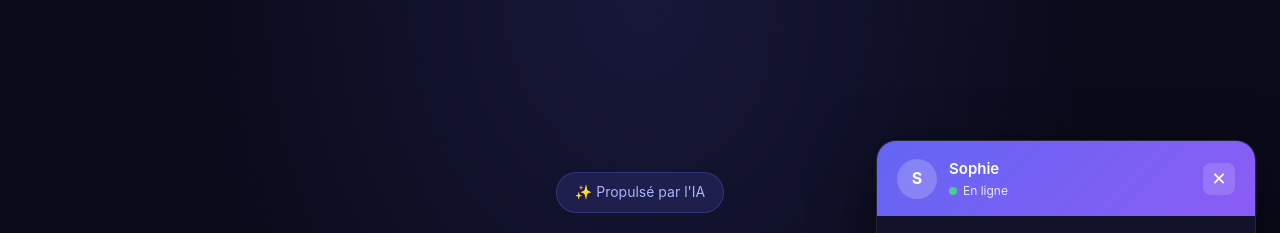
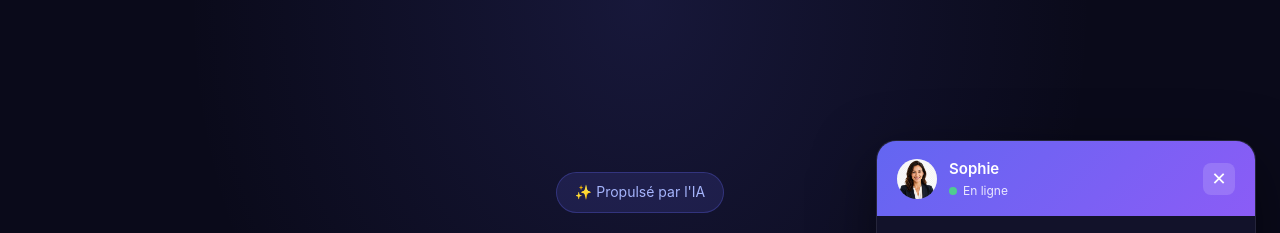
Before and after one commit to rado-automation/chatbot-immo-demo, a plain HTML site: page index.html in a window 1280 px wide. Both pictures are taken after a click on the button "Tester la démo". Shown: the top 233 px of the page. Drawn offline with Linux system fonts and the light colour scheme.

Commit message:
Add files via upload

```diff
--- a/index.html
+++ b/index.html
@@ -280,6 +280,14 @@
     font-size: 16px;
   }
 
+  .chat-avatar img {
+  width: 100%;
+  height: 100%;
+  border-radius: 50%;
+  object-fit: cover;
+  display: block;
+}
+
   .chat-header-text h4 { font-size: 15px; font-weight: 600; }
   .chat-header-text p { font-size: 12px; opacity: 0.85; display: flex; align-items: center; gap: 6px; }
   .chat-header-text .status-dot {
@@ -495,7 +503,7 @@
 <div class="chat-window" id="chatWindow">
   <div class="chat-header">
     <div class="chat-header-info">
-      <div class="chat-avatar">S</div>
+      <div class="chat-avatar"><img src="sophie-avatar.png" alt="Sophie"></div>
       <div class="chat-header-text">
         <h4>Sophie</h4>
         <p><span class="status-dot"></span> En ligne</p>
```
